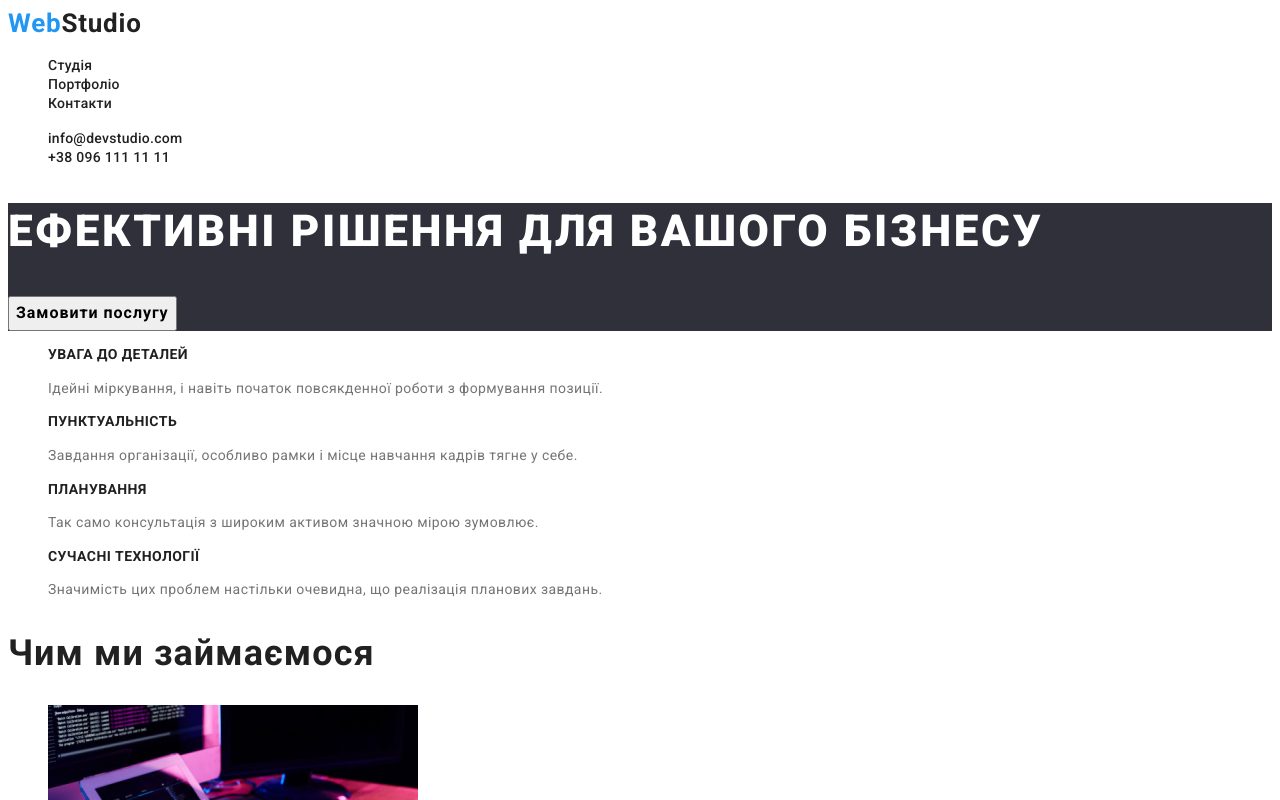
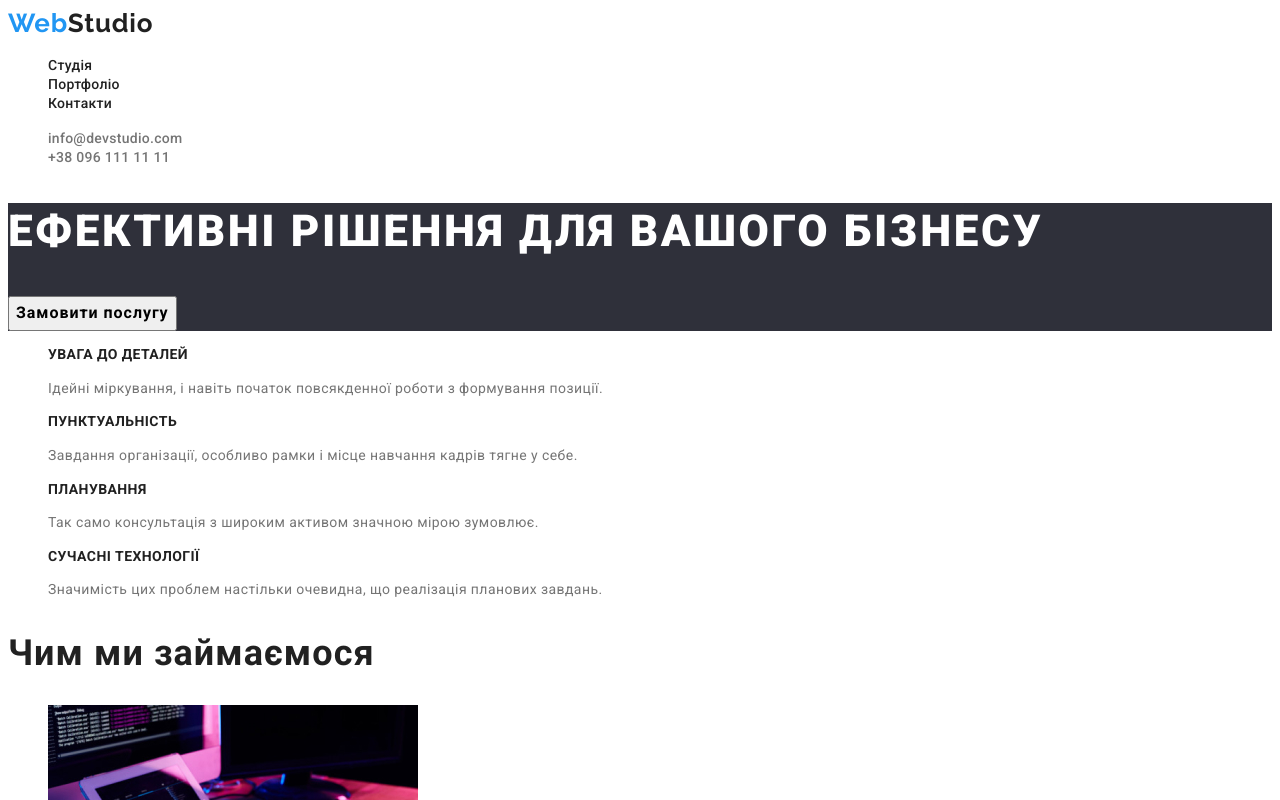
Before and after one commit to tyndykanton/goit-markup-hw-02, a plain HTML site: page index.html in a window 1280 px wide. Shown: the top 800 px of the page. Drawn offline with Linux system fonts and the light colour scheme.

Commit message:
changing the font in the header and footer, changing the color in contacts and mail

```diff
--- a/css/styles.css
+++ b/css/styles.css
@@ -22,15 +22,17 @@ body {
 
 .logo-web,
 .logo-footer-web {
-    color: #2196F3;
+    font-family: "Raleway", sans-serif;
     font-weight: 700;
     font-size: 26px;
     line-height: 1.2;
     letter-spacing: 0.03em;
     text-decoration: none;
+    color: #2196F3;
 }
 
 .logo-studio {
+    font-family: "Raleway", sans-serif;
     font-weight: 700;
     font-size: 26px;
     line-height: 1.2;
@@ -70,7 +72,7 @@ body {
     line-height: 1.1;
     letter-spacing: 0.02em;
     text-decoration: none;
-    color: var(--text-color);
+    color: var(--description-text);
 }
 
 .header-mailto {
@@ -79,7 +81,7 @@ body {
     line-height: 1.1;
     letter-spacing: 0.02em;
     text-decoration: none;
-    color: var(--primary-text-color);
+    color: var(--description-text);
 }
 /* Hero Section */
 
@@ -202,6 +204,7 @@ body {
 /* Footer */
 
 .logo-footer-studio {
+    font-family: "Raleway", sans-serif;
     font-weight: 700;
     font-size: 26px;
     line-height: 1.2;
```
